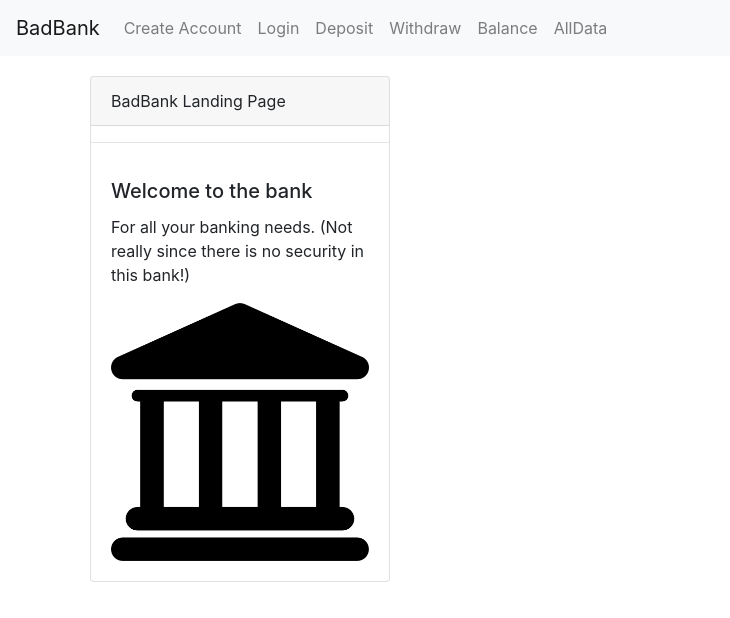
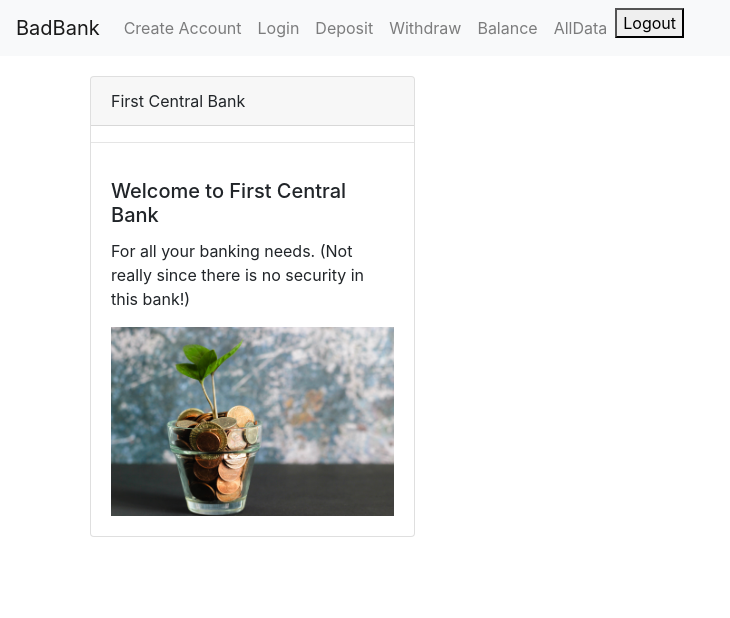
Before and after one commit to KerriRentmeester/badBank_v5Capstonev2, a website: page public/index.html in a window 1280 px wide. Shown: the whole page, without its empty margins (0-730 px from the left). Drawn offline with nearby package versions, Linux system fonts and the light colour scheme.

Commit message:
Add files via upload

```diff
--- a/public/home.js
+++ b/public/home.js
@@ -2,11 +2,14 @@ function Home(){
   return (
     <Card
       txtcolor="black"
-      header="BadBank Landing Page"
-      width="300px"
-      title="Welcome to the bank"
-      text="For all your banking needs.  (Not really since there is no security in this bank!)"
-      body={(<img src="bank.png" className="img-fluid" alt="Responsive image"/>)}
+      header="First Central Bank"
+      headerClassName="CardHeader"
+      width="325px"
+      title="Welcome to First Central Bank"
+      text-align= "center"
+      text="For all your banking needs. (Not really since there is no security in this bank!)"
+      body={(<img src="moneyplant.jpg" className="img-fluid" alt="Responsive image"/>)}
+
     />
   );
 }
--- a/public/index.html
+++ b/public/index.html
@@ -6,12 +6,9 @@
 
       <!-- The core Firebase JS SDK is always required and must be listed first -->
       <script src="https://www.gstatic.com/firebasejs/7.24.0/firebase-app.js"></script>
-      <!-- This goes with the storage files I created  -->
-      <script src="https://www.gstatic.com/firebasejs/7.24.0/firebase-storage.js"></script>
 
-      <!-- Include Firebase feature libraries. I don't know if I need the first library. The 2nd supports realtime db  -->
+      <!-- Include Firebase feature libraries. This one is for authentication  -->
       <script src="https://www.gstatic.com/firebasejs/7.24.0/firebase-auth.js"></script>
-      <script src="https://www.gstatic.com/firebasejs/7.24.0/firebase-database.js"></script>
       <!-- Firebase UI
       <script src="https://cdn.firebase.com/libs/firebaseui/4.8.0/firebaseui.js"></script>
       <link type="text/css" rel="stylesheet" href="https://cdn.firebase.com/libs/firebaseui/4.8.0/firebaseui.css" />  -->
@@ -40,10 +37,10 @@
       <script src="login.js" defer type="text/babel"></script>
       <script src="deposit.js" defer type="text/babel"></script>
       <script src="withdraw.js" defer type="text/babel"></script>
-      <!-- <script src="transactions.js" defer type="text/babel"></script> -->
       <script src="balance.js" defer type="text/babel"></script>
       <script src="alldata.js" defer type="text/babel"></script>
       <script src="home.js" defer type="text/babel"></script>
+      <!--<script src="./src/index.js" defer type="text/babel"></script> -->
       <script src="index.js" defer type="text/babel"></script>
   </body>
 </html>
--- a/public/index.js
+++ b/public/index.js
@@ -1,3 +1,5 @@
+// client side index.js
+// could change name to clientApp.js
 function Spa() {
     return (
       <HashRouter>
@@ -10,7 +12,6 @@ function Spa() {
               <Route path="/login/" component={Login} />
               <Route path="/deposit/" component={Deposit} />
               <Route path="/withdraw/" component={Withdraw} />
-            {/* <Route path="/transactions/" component={Transactions} /> */}
               <Route path="/balance/" component={Balance} />
               <Route path="/alldata/" component={AllData} />
             </div>
--- a/public/login.js
+++ b/public/login.js
@@ -1,3 +1,4 @@
+// UI Login page
 function Login(){
   const [show, setShow]     = React.useState(true);
   const [status, setStatus] = React.useState('');
@@ -36,6 +37,8 @@ function LoginForm(props){
     // connect to BE
     function handle(){
       console.log(email,password);  // sending these params to BE
+
+      // API call
       fetch(`/account/login/${email}/${password}`)
       .then(response => response.text())
       .then(text => {
--- a/public/navbar.js
+++ b/public/navbar.js
@@ -26,6 +26,9 @@ function NavBar(){
           <li className="nav-item">
             <a className="nav-link" href="#/alldata/">AllData</a>
           </li>
+          <li className="nav-item">
+            <button id="logout" style={{ display: 'inline-block' }}>Logout</button>
+          </li>
         </ul>
       </div>
     </nav>
```
Also changed, not shown: public/moneyplant.jpg (added). Lines whose indentation alone changed are shown as unchanged.
